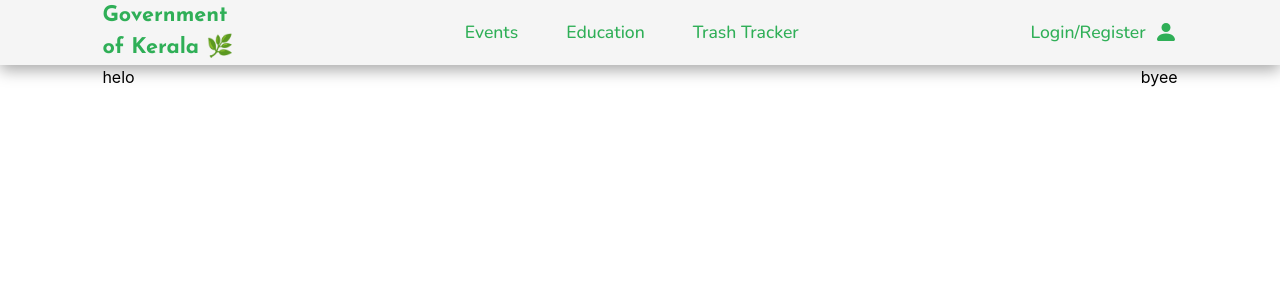
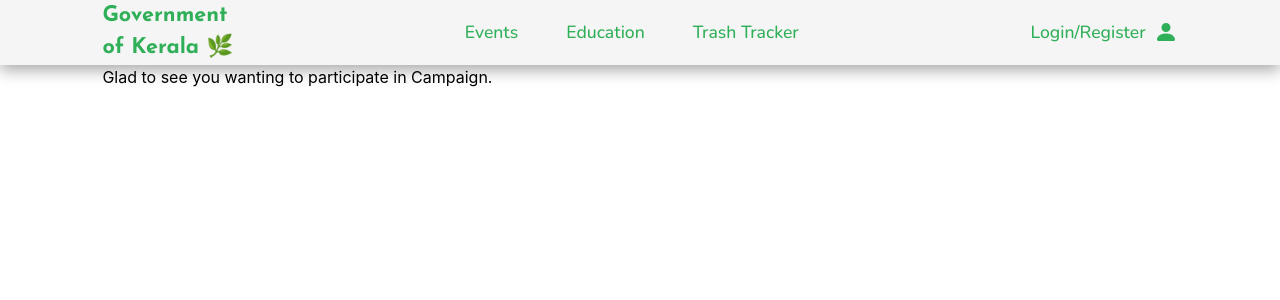
Before and after one commit to xyz-harshal/domestic-waste-management, a React (Create React App) app: page /events/participate/campaign in a window 1280 px wide. Shown: the top 300 px of the page. Built offline with nearby package versions, Linux system fonts and the light colour scheme.

Commit message:
just a commit

```diff
--- a/src/App.js
+++ b/src/App.js
@@ -2,6 +2,7 @@ import Home from './components/Home/Home';
 import Navbar from './components/Navbar';
 import Fotter from "./components/Fotter";
 import { BrowserRouter, Route, Routes } from 'react-router-dom';
+import PCampaign from './components/Events/Participate/Campaign';
 function App() {
   return (
     <>
@@ -9,7 +10,7 @@ function App() {
         <Navbar />
         <Routes>
           <Route exact path="/" element={<Home />} />
-
+          <Route exact path="/events/participate/campaign/" element={<PCampaign />} />
         </Routes>
         <Fotter />
       </BrowserRouter>
--- /dev/null
+++ b/src/components/Events/Participate/Campaign/index.jsx
@@ -0,0 +1,17 @@
+import "./index.css";
+
+let PCampaign = () => {
+    return (
+        <section id="p-campaign">
+            <div id="container">
+                <div className="p-campaign-main flex flex-col">
+                    <p>Glad to see you wanting to participate in Campaign.</p>
+                    <div className="p-campaign-list flex flex-col">
+
+                    </div>
+                </div>
+            </div>
+        </section>
+    )
+}
+export default PCampaign;
--- a/src/components/Fotter/index.jsx
+++ b/src/components/Fotter/index.jsx
@@ -6,10 +6,10 @@ let Fotter = () => {
             <div id="container">
                 <div className="fotter-main flex flex-row justify-between">
                     <div className="flex flex-col">
-helo
+
                     </div>
                     <div className="flex flex-col">
-byee
+
                     </div>
                 </div>
             </div>
```
Also changed, not shown: src/components/Events/Participate/Campaign/CList/index.jsx (added, +8 -0 lines), src/components/Events/Participate/Campaign/CList/index.css (added), src/components/Events/Participate/Campaign/index.css (added).
